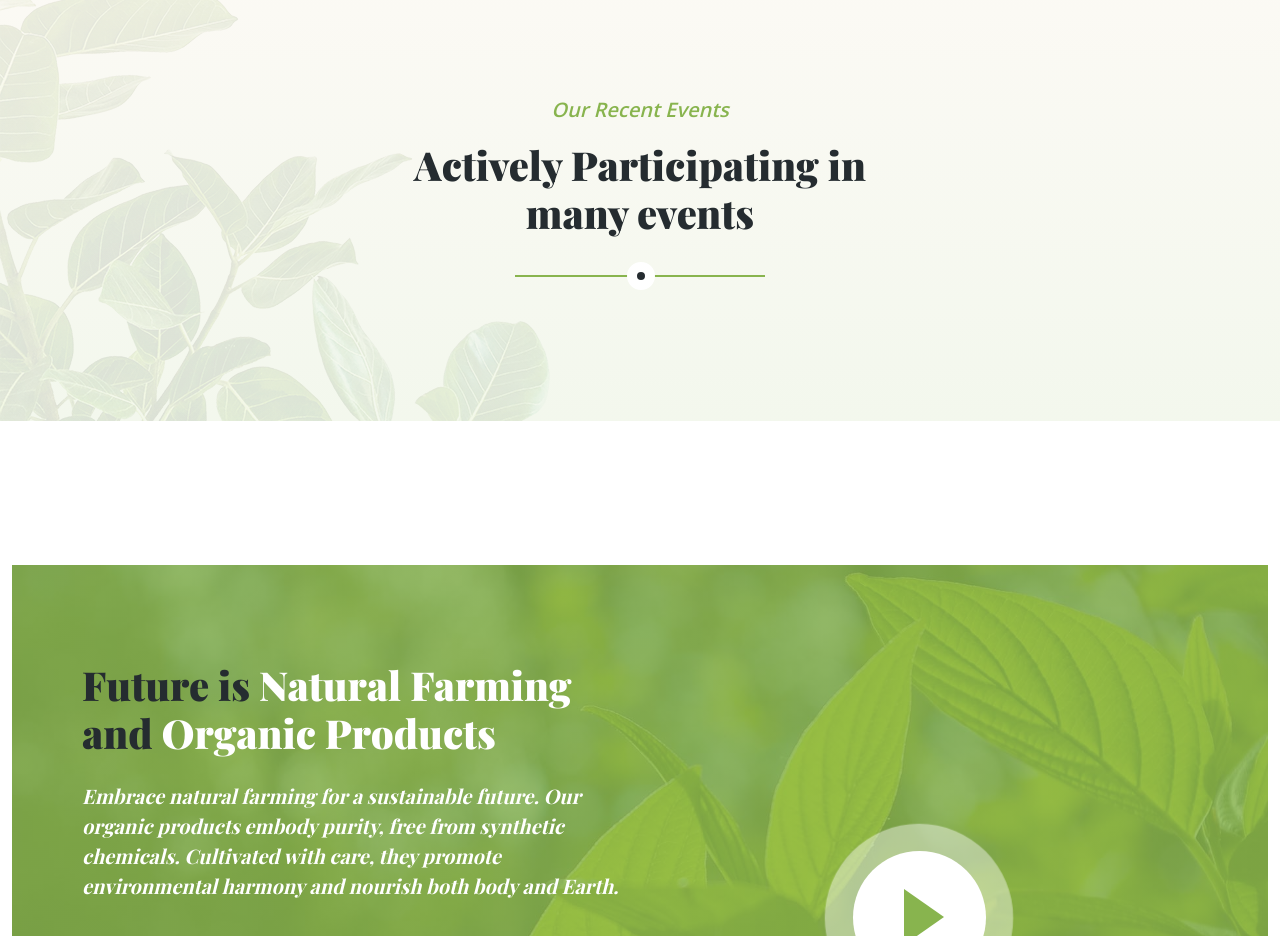
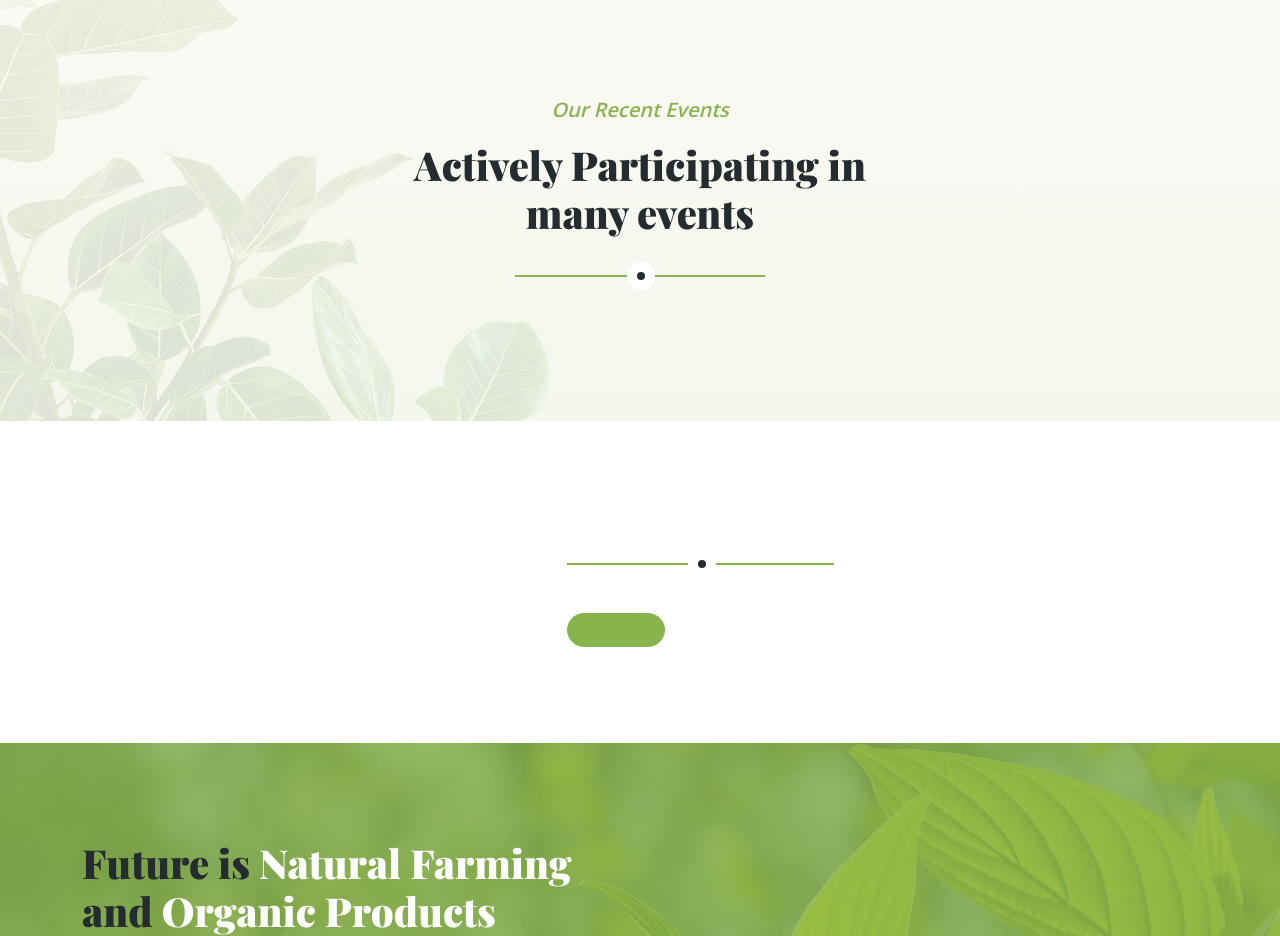
Before and after one commit to mydevplanet/krishichetnadjango, a Django app: page / in a window 1280 px wide. Shown: the part 125-1061 px from the top of the page. Run offline with Django 5.2, Linux system fonts and the light colour scheme; data that the repository does not hold is empty; some libraries are stand-ins or nearby versions.

Commit message:
article.html fixed new

```diff
--- a/templates/components/article.html
+++ b/templates/components/article.html
@@ -1,21 +1,19 @@
  <div class="container-xxl py-5">
         <div class="container">
-            <!-- {% if features %}
-        {% for feature in features%} -->
+
             <div class="row g-5">
                 <div class="col-lg-5 wow fadeIn" data-wow-delay="0.1s">
                     <img class="img-fluid" src="{{feature.featured_image.url}}" alt="">
                 </div>
                 <div class="col-lg-6 wow fadeIn" data-wow-delay="0.5s">
                     <div class="section-title">
-                        <p class="fs-5 fw-medium fst-italic text-primary">{{feature.feature_name}}</p>
-                        <h1 class="display-6">{{feature.feature_heading}}</h1>
+                        <p class="fs-5 fw-medium fst-italic text-primary"></p>
+                        <h1 class="display-6"></h1>
                     </div>
-                    <p class="mb-4">{{feature.feature_content | truncatewords:30 }}</p>
-                    <a href="" class="btn btn-primary rounded-pill py-3 px-5">Read More</a>
+                    <p class="mb-4"></p>
+                    <a href="" class="btn btn-primary rounded-pill py-3 px-5"></a>
                 </div>
             </div>
         </div>
-        <!-- {% endfor %}
-        {% endif %} -->
+
     </div>
```
